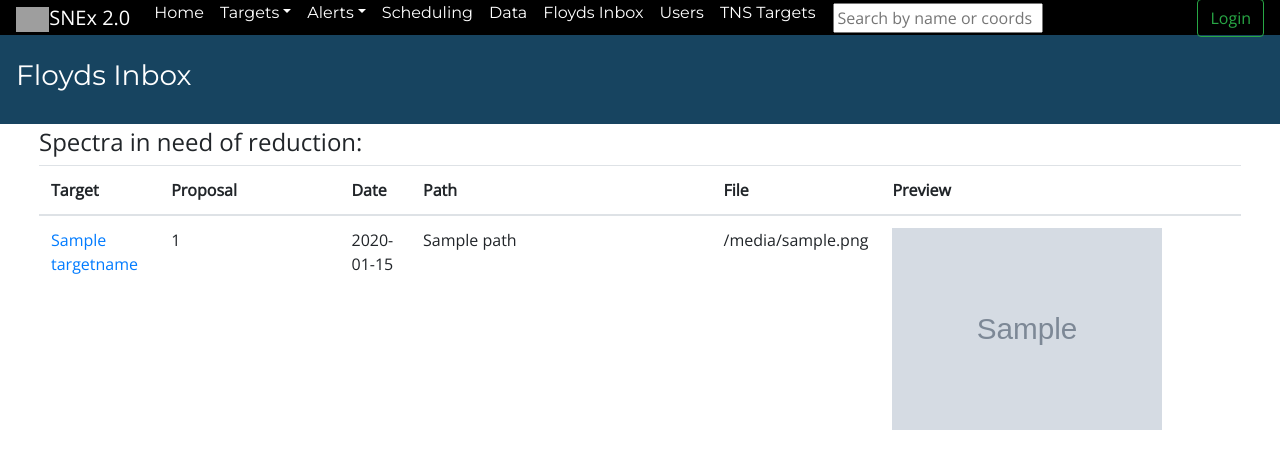
After one commit to jfrostburke/snex2, a Django app: template custom_code/templates/custom_code/floyds_inbox.html in a window 1280 px wide. The commit adds this page. Shown: the top 469 px of the page. Run offline with Django 3.2, Linux system fonts and the light colour scheme; the template is opened without the code that fills it: most values are stand-ins (such as "Sample title", 1, 10 or a date in 2020); grey boxes marked "Sample" are stand-in pictures; parts of the project's set-up code (start-up, migrations or seed data) failed here and were passed over; some libraries are stand-ins or nearby versions; grey boxes are pictures that could not be loaded.

Commit message:
First attempt at floyds inbox

```diff
--- /dev/null
+++ b/custom_code/templates/custom_code/floyds_inbox.html
@@ -0,0 +1,41 @@
+{% extends 'tom_common/base.html' %}
+{% load bootstrap4 static %}
+{% block title %}Floyds Inbox{% endblock %}
+{% block additional_css %}
+<link rel="stylesheet" href="{% static 'tom_targets/css/targets_snexclone.css' %}">
+{% endblock %}
+{% block content %}
+<nav class="navbar navbar-expand-md fixed-top fixed-top-2">
+  <div class="collapse navbar-collapse" id="targetInfo">
+    <h3>Floyds Inbox</h3>
+  </div>
+</nav>
+<h4>Spectra in need of reduction:</h4>
+<table class="table">
+  <thead>
+    <tr>
+      <th style="width: 10%;">Target</th>
+      <th style="width: 15%;">Proposal</th>
+      <th style="width: 10;">Date</th>
+      <th style="width: 25%;">Path</th>
+      <th style="width: 10%;">File</th>
+      <th style="width: 30%;">Preview</th>
+    </tr>
+  </thead>
+  <tbody>
+  {% for row in inbox_rows %}
+  <tr>
+    <td>
+      {% for name in row.targetnames %}
+      <a href="{% url 'targets:detail' row.targetid %}">{{ name }}</a><br>
+      {% endfor %}
+    </td>
+    <td>{{ row.propid }}</td>
+    <td>{{ row.dateobs }}</td>
+    <td>{{ row.path }}</td>
+    <td>{{ row.filename }}</td>
+    <td><img src="{{ row.imgpath }}" width="270"></td>
+  </tr>
+  {% endfor %}
+</table>
+{% endblock %}
--- a/docker-compose.yml
+++ b/docker-compose.yml
@@ -63,3 +63,4 @@ services:
             - ${SNEX_0m4_FITS_PATH}:/snex2/data/fits/0m4/
             - ${SNEX_2m_FITS_PATH}:/snex2/data/fits/fts/
             - ${SNEX_MUSCAT_FITS_PATH}:/snex2/data/fits/2m0a/
+            - ${SNEX_FLOYDS_PATH}:/snex2/data/floyds/
--- a/snex2/urls.py
+++ b/snex2/urls.py
@@ -60,6 +60,7 @@ urlpatterns = [
     path('scheduling/<str:key>/', ObservationListExtrasView.as_view(), name='observation-list'),
     path('alerts/broker-targets/', BrokerTargetView.as_view(), name='broker-targets'),
     path('change-broker-target-status/', change_broker_target_status_view, name='change-broker-target-status'),
+    path('floyds-inbox/', FloydsInboxView.as_view(), name='floyds-inbox'),
     path('', include('tom_registration.registration_flows.approval_required.urls', namespace='registration')),
     path('', include('tom_common.urls')),
     path('snex2/', include('custom_code.urls')),
--- a/templates/tom_common/base.html
+++ b/templates/tom_common/base.html
@@ -58,6 +58,9 @@
           <li class="nav-item {% if request.resolver_match.namespace == 'dataproducts' %}active{% endif %}">
               <a class="nav-link" href="{% url 'tom_dataproducts:list' %}" style="font-family: 'Montserrat', sans-serif;">Data</a>
           </li>
+	  <li class="nav-item {% if request.resolver_match.namespace == 'floyds-inbox' %}active{% endif %}">
+	      <a class="nav-link" href="{% url 'floyds-inbox' %}" style="font-family: 'Montserrat', sans-serif;">Floyds Inbox</a>
+	  </li>
           <li class="nav-item {% if 'user' in request.resolver_match.url_name %}active{% endif %}">
             <a class="nav-link" href="{% url 'user-list' %}" style="font-family: 'Montserrat', sans-serif;">Users</a>
           </li>
```
Also changed, not shown: custom_code/hooks.py (+60 -1 lines), custom_code/views.py (+30 -1 lines).
